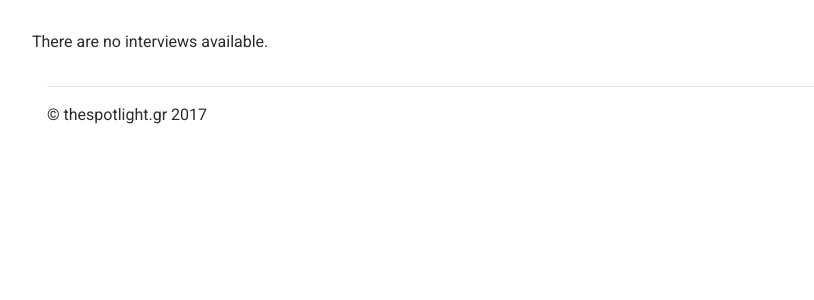
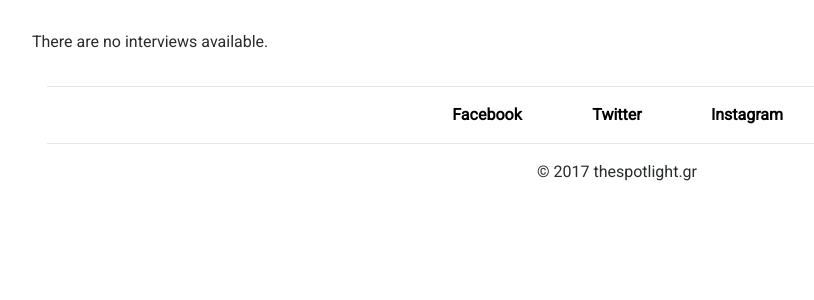
Before and after one commit to paulito272/thespotlight, a Django app: page / in a window 1280 px wide. Shown: the part 56-356 px from the top of the page, without its empty margins (23-837 px from the left). Run offline with Django 3.2, Linux system fonts and the light colour scheme; data that the repository does not hold is empty; some libraries are stand-ins or nearby versions.

Commit message:
Updated footer.

```diff
--- a/src/static/css/base.css
+++ b/src/static/css/base.css
@@ -46,3 +46,11 @@ body {
     color: #ffffff;
     padding: 20px;
 }
+
+footer a {
+    color: #000000;
+}
+
+footer a:hover {
+    text-decoration: none;
+}
--- a/src/templates/base.html
+++ b/src/templates/base.html
@@ -41,10 +41,7 @@
         {% block pagination %}
         {% endblock %}
 
-        <hr/>
-        <footer>
-            <p>&copy; thespotlight.gr 2017</p>
-        </footer>
+        {% include 'footer.html' %}
     </div>
 
     <script src="{% static 'js/jquery.min.js' %}"></script>
--- /dev/null
+++ b/src/templates/footer.html
@@ -0,0 +1,20 @@
+<footer class="text-center">
+    <hr>
+    <div class="row">
+        <div class="col-4 offset-4">
+            <div class="row">
+                <div class="col">
+                    <strong><a href="#">Facebook</a></strong>
+                </div>
+                <div class="col">
+                    <strong><a href="#">Twitter</a></strong>
+                </div>
+                <div class="col">
+                    <strong><a href="#">Instagram</a></strong>
+                </div>
+            </div>
+        </div>
+    </div>
+    <hr>
+    <p>&copy; 2017 thespotlight.gr</p>
+</footer>
```
